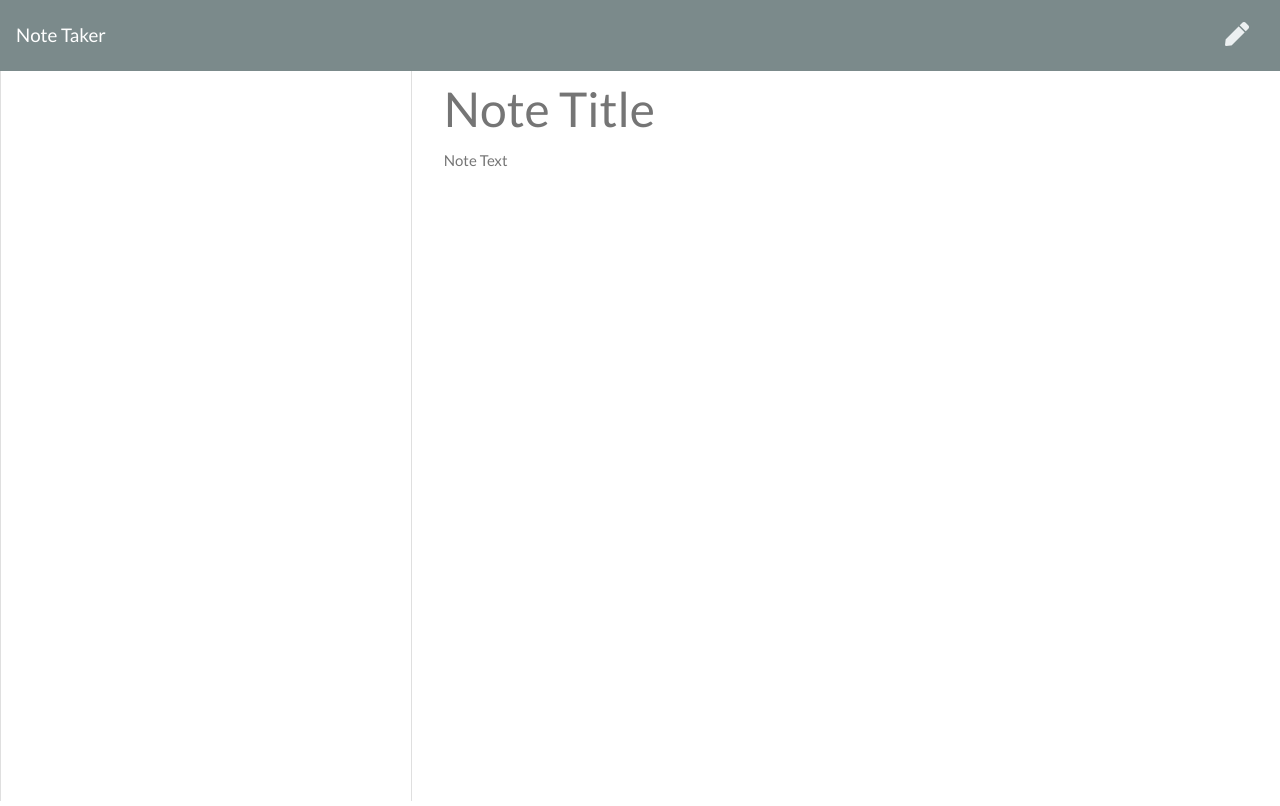
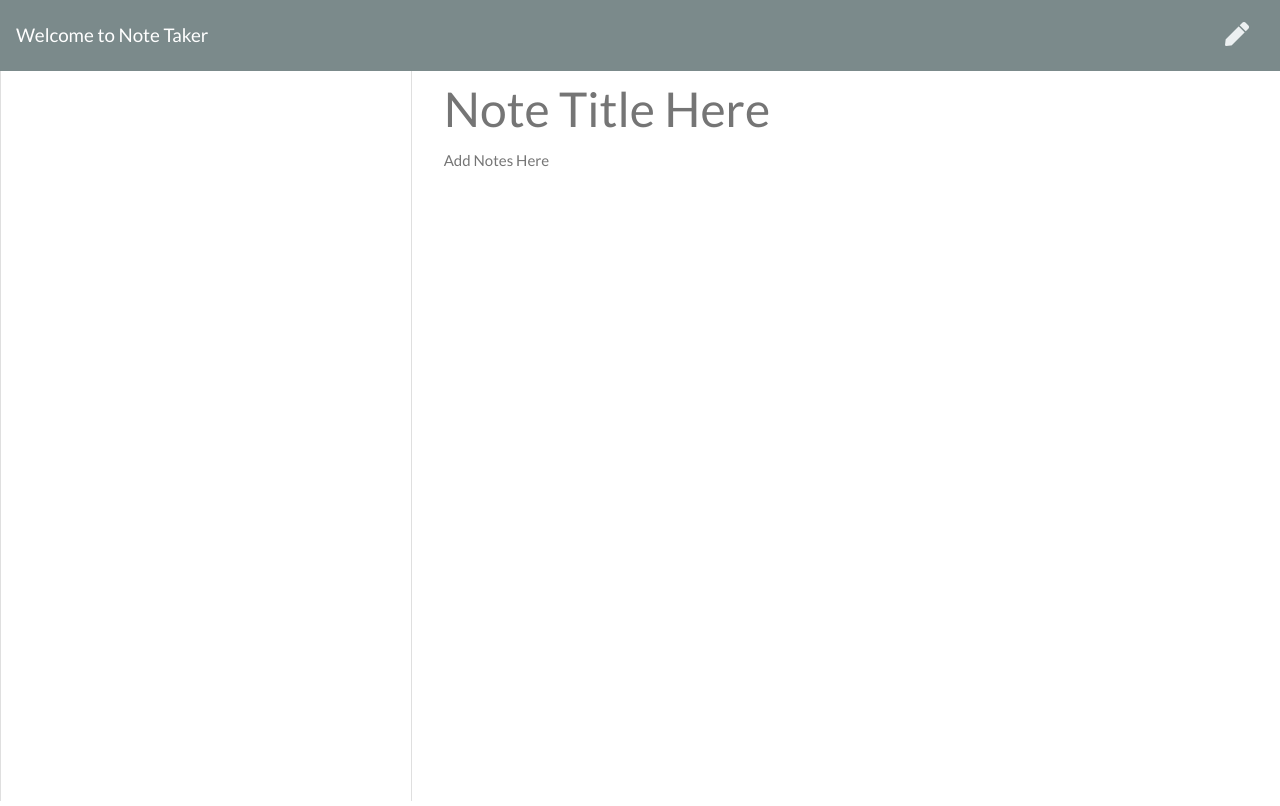
Before and after one commit to TylerSilverman/TylerSilvermanNoteTaker, a website: page develop/public/notes.html in a window 1280 px wide. Drawn offline with nearby package versions, Linux system fonts and the light colour scheme; no server answers.

Commit message:
touched up the file and linked together

```diff
--- a/develop/public/notes.html
+++ b/develop/public/notes.html
@@ -5,7 +5,8 @@
   <meta charset="UTF-8">
   <meta name="viewport" content="width=device-width, initial-scale=1.0">
   <meta http-equiv="X-UA-Compatible" content="ie=edge">
-  <title>Note Taker</title>
+  <!-- <title>Note Taker</title> -->
+  <title>My Notes</title>
   <link rel="stylesheet" href="https://cdnjs.cloudflare.com/ajax/libs/bootswatch/4.1.3/flatly/bootstrap.min.css" />
   <link rel="stylesheet" href="https://use.fontawesome.com/releases/v5.3.1/css/all.css" integrity="sha384-mzrmE5qonljUremFsqc01SB46JvROS7bZs3IO2EmfFsd15uHvIt+Y8vEf7N7fWAU"
     crossorigin="anonymous">
@@ -14,7 +15,7 @@
 
 <body>
   <nav class="navbar navbar-dark bg-dark">
-    <a class="navbar-brand" href="/">Note Taker
+    <a class="navbar-brand" href="/">Welcome to Note Taker
     </a>
     <div class="icons">
       <i class="fas fa-save text-light save-note"></i>
@@ -30,8 +31,8 @@
         </div>
       </div>
       <div class="col-8">
-        <input class="note-title" placeholder="Note Title" maxlength="28" type="text">
-        <textarea class="note-textarea" placeholder="Note Text"></textarea>
+        <input class="note-title" placeholder="Note Title Here" maxlength="28" type="text">
+        <textarea class="note-textarea" placeholder="Add Notes Here"></textarea>
       </div>
     </div>
   </div>
```
Also changed, not shown: develop/public/index.html (+2 -0 lines).
